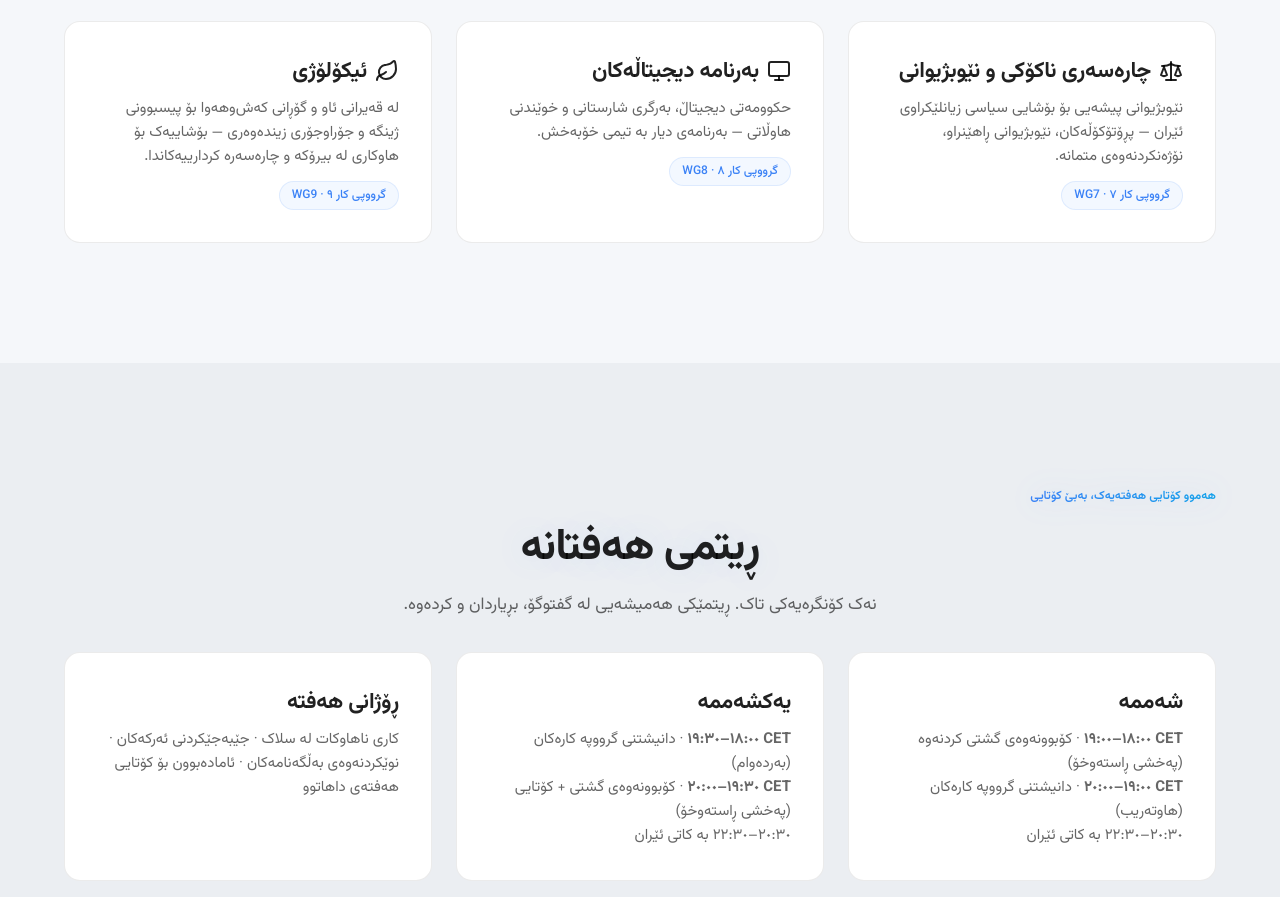
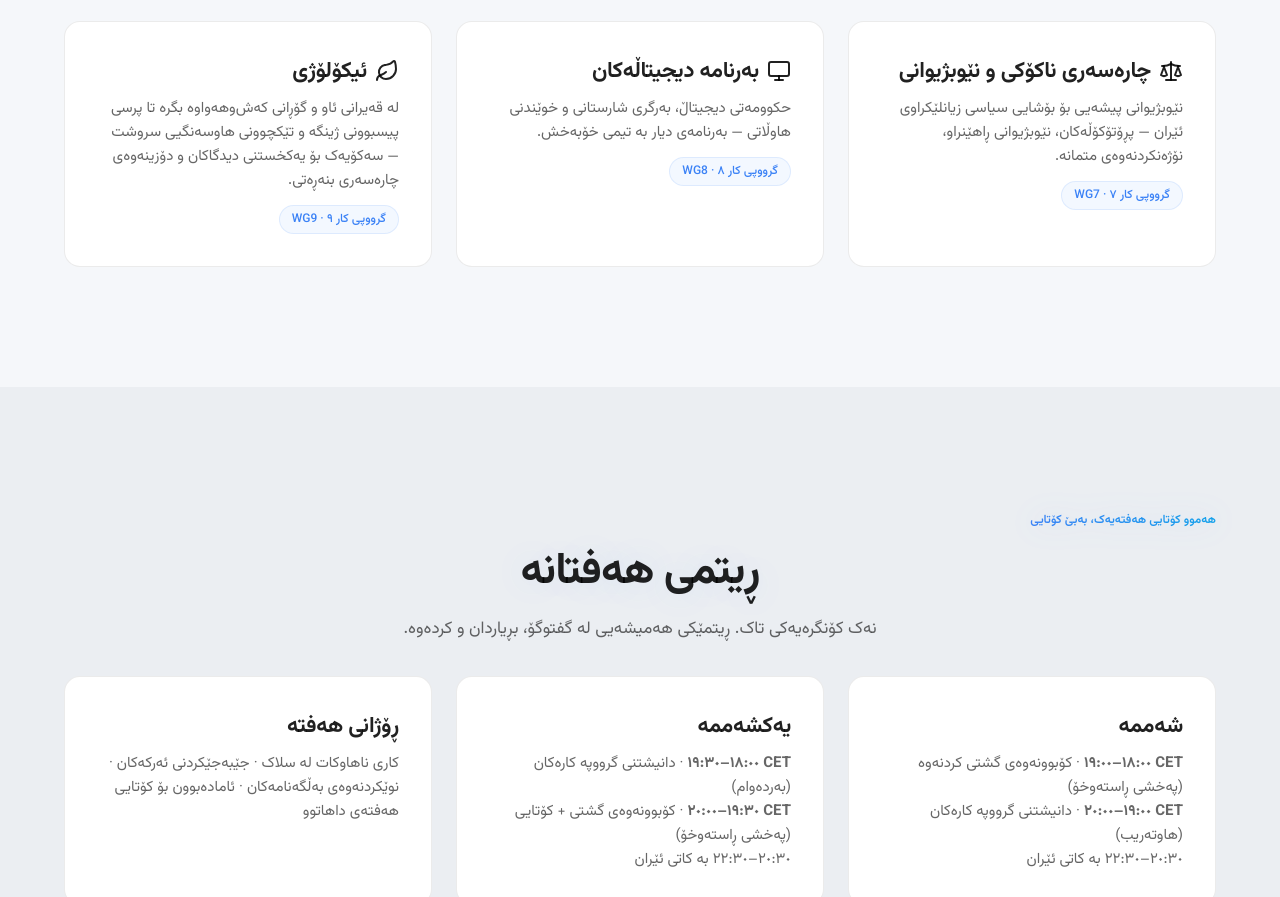
Before and after one commit to Iran-Digital-Freedom-Congress/the-digital-congress, a plain HTML site: page ku/index.html in a window 1280 px wide. Shown: the part 2929-3826 px from the top of the page. Drawn offline with nearby package versions, Linux system fonts and the light colour scheme; no server answers.

Commit message:
Update Kurdish WG9 Ecology description per native speaker

```diff
--- a/ku/index.html
+++ b/ku/index.html
@@ -190,7 +190,7 @@
       </div>
       <div class="card">
         <h3><i data-lucide="leaf" aria-hidden="true"></i> ئیکۆلۆژی</h3>
-        <p>لە قەیرانی ئاو و گۆڕانی کەش‌وهەوا بۆ پیسبوونی ژینگە و جۆراوجۆری زیندەوەری — بۆشاییەک بۆ هاوکاری لە بیرۆکە و چارەسەرە کردارییەکاندا.</p>
+        <p>لە قەیرانی ئاو و گۆڕانی کەش‌وهەواوە بگرە تا پرسی پیسبوونی ژینگە و تێکچوونی هاوسەنگیی سروشت — سەکۆیەک بۆ یەکخستنی دیدگاکان و دۆزینەوەی چارەسەری بنەڕەتی.</p>
         <span class="tag">گرووپی کار ٩ · WG9</span>
       </div>
     </div>
```
